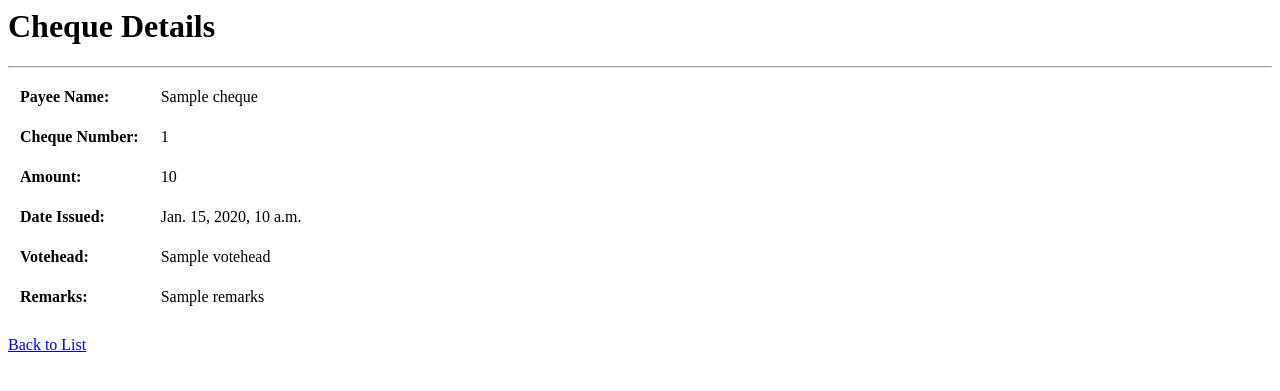
After one commit to BillMuriu/school_accounting_system, a Django app: template resource_manager/accounting/templates/accounting/cheque_detail.html in a window 1280 px wide. The commit adds this page. Shown: the top 391 px of the page. Run offline with Django 3.2, Linux system fonts and the light colour scheme; the template is opened without the code that fills it: most values are stand-ins (such as "Sample title", 1, 10 or a date in 2020).

Commit message:
Render the cheque_detai template

```diff
--- /dev/null
+++ b/resource_manager/accounting/templates/accounting/cheque_detail.html
@@ -0,0 +1,35 @@
+<h1>Cheque Details</h1>
+<style>
+    td {
+        padding: 10px;
+    }
+</style>
+<hr>
+<table>
+    <tr>
+        <td><strong>Payee Name:</strong></td>
+        <td>{{ cheque.payee_name }}</td>
+    </tr>
+    <tr>
+        <td><strong>Cheque Number:</strong></td>
+        <td>{{ cheque.cheque_number }}</td>
+    </tr>
+    <tr>
+        <td><strong>Amount:</strong></td>
+        <td>{{ cheque.amount }}</td>
+    </tr>
+    <tr>
+        <td><strong>Date Issued:</strong></td>
+        <td>{{ cheque.date_issued }}</td>
+    </tr>
+    <tr>
+        <td><strong>Votehead:</strong></td>
+        <td>{{ cheque.votehead }}</td>
+    </tr>
+    <tr>
+        <td><strong>Remarks:</strong></td>
+        <td>{{ cheque.remarks }}</td>
+    </tr>
+</table>
+<br>
+<a href="{% url 'cheque_list' %}">Back to List</a>
--- a/resource_manager/accounting/templates/accounting/cheque_list.html
+++ b/resource_manager/accounting/templates/accounting/cheque_list.html
@@ -23,7 +23,7 @@
   <tbody>
     {% for cheque in cheques %}
     <tr>
-      <td>{{ cheque.cheque_number }}</td>
+      <td><a href="{% url 'cheque_detail' cheque.id %}">{{ cheque.cheque_number }}</a></td>
       <td>{{ cheque.payee_name }}</td>
       <td>{{ cheque.amount }}</td>
       <td>{{ cheque.date_issued }}</td>
--- a/resource_manager/accounting/urls.py
+++ b/resource_manager/accounting/urls.py
@@ -28,6 +28,7 @@ urlpatterns = [
 
     #cheque
     path('cheques/', cheque_list, name='cheque_list'),
+    path('cheques/<int:cheque_id>/', cheque_detail, name='cheque_detail')
 
 
 ]
```
Also changed, not shown: resource_manager/accounting/views.py (+9 -0 lines).
